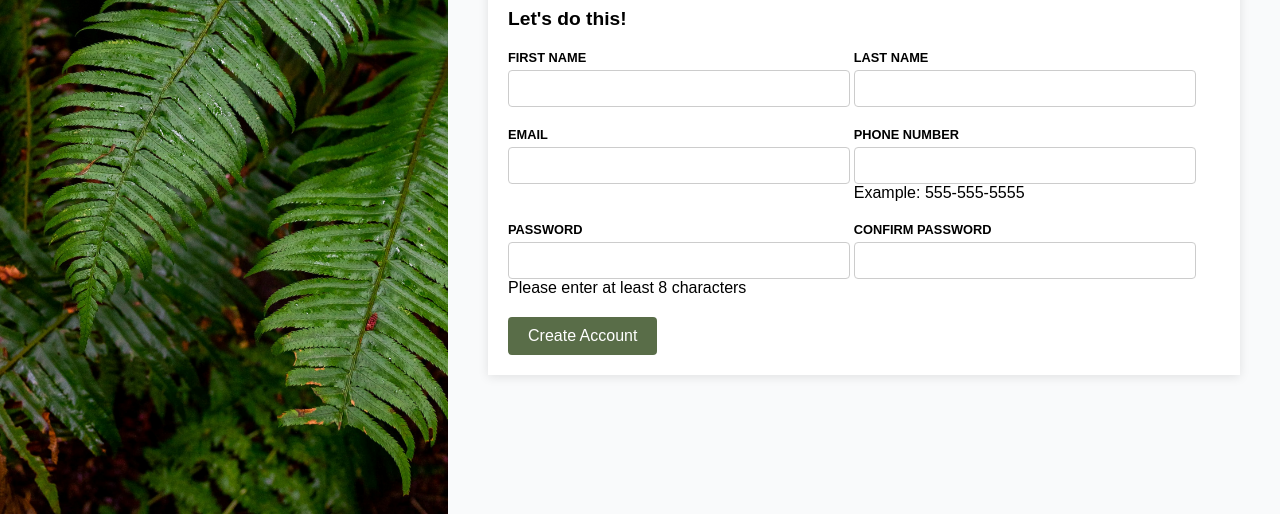
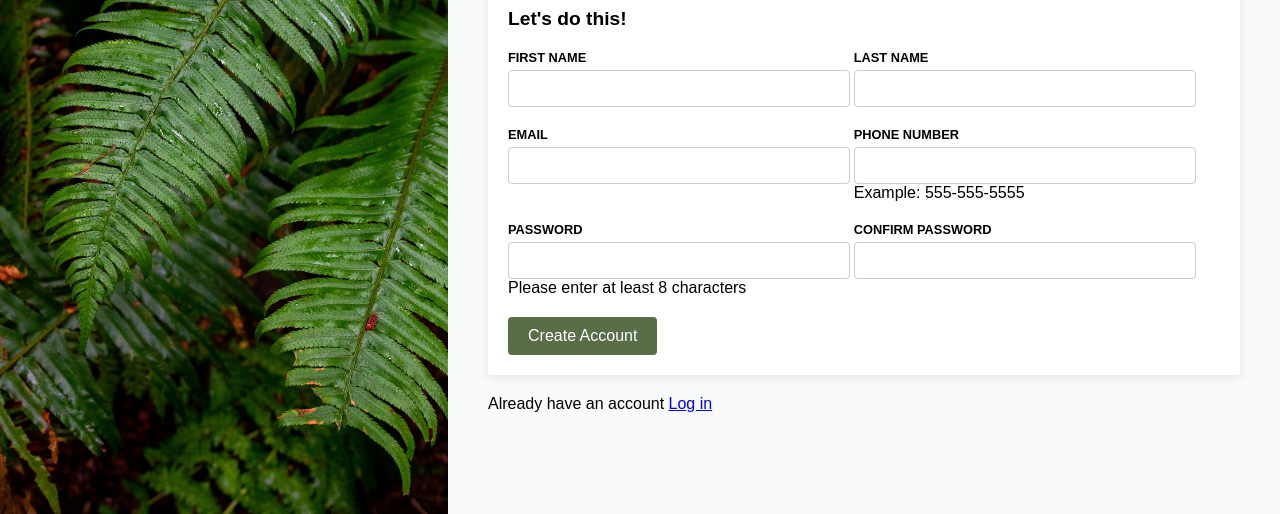
Before and after one commit to dvernon5/Sign-Up-Form, a plain HTML site: page index.html in a window 1280 px wide. Shown: the part 286-800 px from the top of the page. Drawn offline with Linux system fonts and the light colour scheme.

Commit message:
Add login information

```diff
--- a/index.html
+++ b/index.html
@@ -58,6 +58,9 @@
                 <button type="submit">Create Account</button>
             </form>
         </div>
+        <div class="login-prompt">
+                <p>Already have an account <a href="#">Log in</a></p>
+        </div>
     </div>
 </body>
 </html>
```
